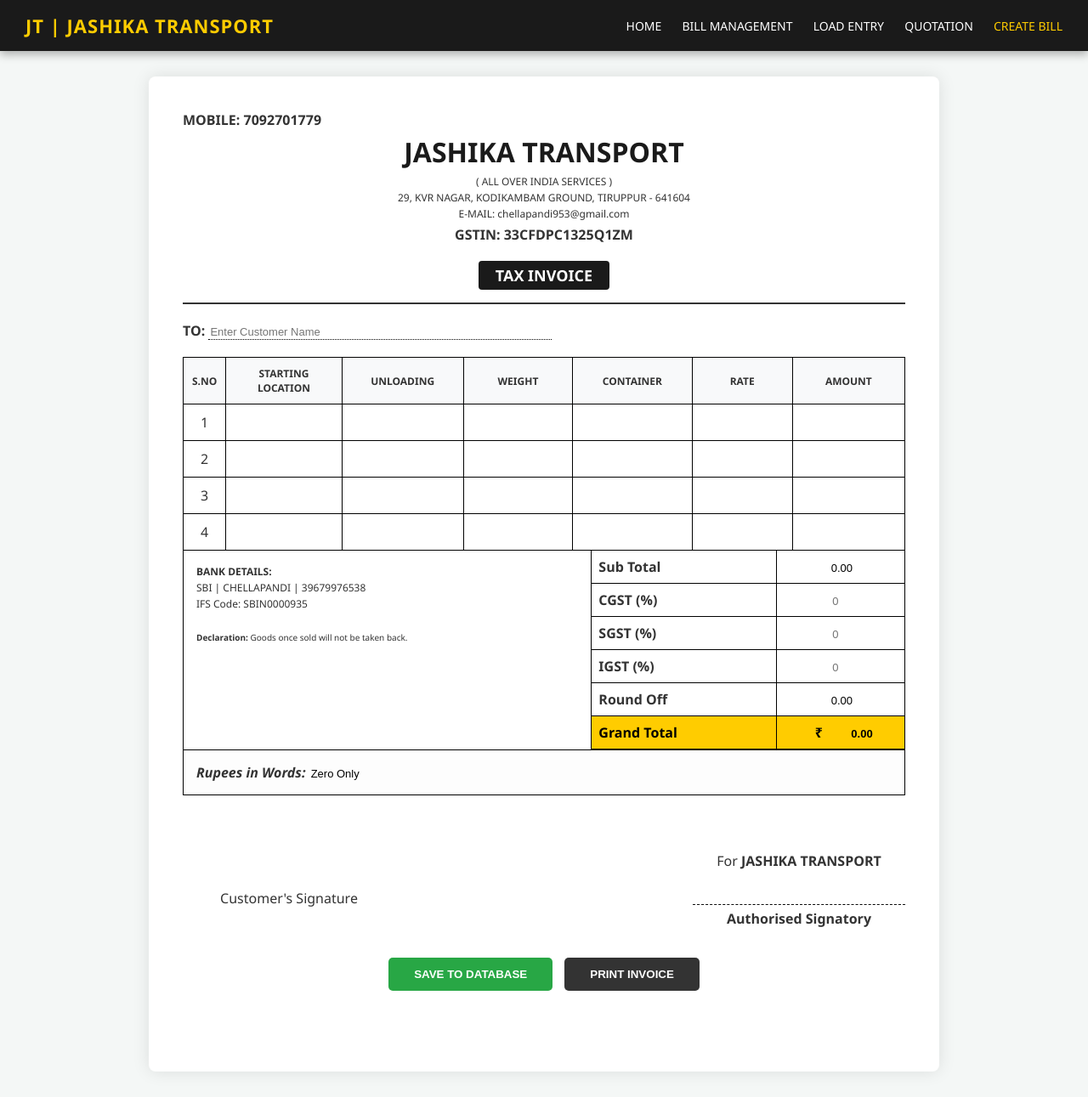
After one commit to MUNIYAPPAN-AI/jashika-transport, a Flask app: template templates/bill_2.html in a window 1280 px wide. The commit adds this page. Shown: the whole page at 85% size. Run offline with Flask 3, Linux system fonts and the light colour scheme; the template is opened without the code that fills it, so the values that code supplies are empty.

Commit message:
PDF layout fixed and alignment updated

```diff
--- /dev/null
+++ b/templates/bill_2.html
@@ -0,0 +1,313 @@
+<!DOCTYPE html>
+<html lang="en">
+<head>
+    <meta charset="UTF-8">
+    <meta name="viewport" content="width=device-width, initial-scale=1.0">
+    <title>Tax Invoice - Jashika Transport</title>
+    <style>
+        /* --- DASHBOARD LUXURY STYLE --- */
+        body {
+            font-family: 'Segoe UI', Arial, sans-serif;
+            margin: 0;
+            background-color: #f4f7f6;
+            color: #333;
+        }
+
+        .navbar {
+            background: #1a1a1a;
+            padding: 15px 30px;
+            display: flex;
+            justify-content: space-between;
+            align-items: center;
+            color: #ffcc00;
+            box-shadow: 0 4px 10px rgba(0,0,0,0.3);
+        }
+
+        .navbar .logo {
+            font-size: 22px;
+            font-weight: bold;
+            letter-spacing: 1px;
+        }
+
+        .nav-links a {
+            color: white;
+            text-decoration: none;
+            margin-left: 20px;
+            font-weight: 500;
+            font-size: 14px;
+            transition: 0.3s;
+        }
+
+        .nav-links a:hover, .nav-links a.active {
+            color: #ffcc00;
+        }
+
+        /* --- BILL CONTAINER STYLE --- */
+        .bill-wrapper {
+            background: white;
+            width: 850px;
+            margin: 30px auto;
+            padding: 40px;
+            box-shadow: 0 0 20px rgba(0,0,0,0.1);
+            border-radius: 8px;
+        }
+
+        .header {
+            text-align: center;
+            border-bottom: 2px solid #333;
+            padding-bottom: 15px;
+            margin-bottom: 20px;
+        }
+
+        .company-name {
+            font-size: 32px;
+            font-weight: bold;
+            margin: 5px 0;
+            color: #1a1a1a;
+        }
+
+        .address-bar {
+            font-size: 12px;
+            margin: 2px 0;
+        }
+
+        .quotation-title {
+            display: inline-block;
+            margin-top: 15px;
+            padding: 5px 20px;
+            background: #1a1a1a;
+            color: white;
+            font-size: 18px;
+            font-weight: bold;
+            border-radius: 4px;
+        }
+
+        table {
+            width: 100%;
+            border-collapse: collapse;
+            margin-top: 20px;
+        }
+
+        th, td {
+            border: 1px solid #000;
+            padding: 10px;
+            text-align: center;
+        }
+
+        th {
+            background-color: #f8f9fa;
+            font-size: 12px;
+            text-transform: uppercase;
+        }
+
+        .editable-cell {
+            width: 95%;
+            border: none;
+            text-align: center;
+            font-size: 13px;
+            outline: none;
+            background: transparent;
+        }
+
+        .bottom-container {
+            display: flex;
+            border: 1px solid #000;
+            border-top: none;
+        }
+
+        .bank-details {
+            width: 55%;
+            padding: 15px;
+            border-right: 1px solid #000;
+            line-height: 1.6;
+            font-size: 12px;
+        }
+
+        .total-section {
+            width: 45%;
+        }
+
+        .total-row {
+            display: flex;
+            border-bottom: 1px solid #000;
+        }
+
+        .label {
+            width: 60%;
+            padding: 8px;
+            text-align: left;
+            border-right: 1px solid #000;
+            font-weight: bold;
+        }
+
+        .value {
+            width: 40%;
+            padding: 8px;
+            text-align: right;
+        }
+
+        .grand-total {
+            background-color: #ffcc00;
+            color: #000;
+            font-weight: bold;
+            font-size: 16px;
+        }
+
+        .words-section {
+            border: 1px solid #000;
+            border-top: none;
+            padding: 15px;
+            font-style: italic;
+            background: #fdfdfd;
+        }
+
+        .signature-section {
+            display: flex;
+            justify-content: space-between;
+            margin-top: 50px;
+        }
+
+        .sign-box {
+            text-align: center;
+            width: 250px;
+        }
+
+        .auth-sign {
+            border-top: 1px dashed #000;
+            margin-top: 40px;
+            padding-top: 5px;
+            font-weight: bold;
+        }
+
+        .btn-container {
+            margin-top: 30px;
+            text-align: center;
+            padding-bottom: 50px;
+        }
+
+        .save-btn {
+            background-color: #28a745;
+            color: white;
+            padding: 12px 30px;
+            border: none;
+            border-radius: 5px;
+            font-weight: bold;
+            cursor: pointer;
+            margin: 5px;
+            transition: 0.3s;
+        }
+
+        .save-btn:hover { background-color: #218838; }
+
+        @media print {
+            .no-print, .navbar { display: none !important; }
+            body { background: white; }
+            .bill-wrapper { box-shadow: none; margin: 0; width: 100%; border: none; }
+        }
+    </style>
+</head>
+<body>
+
+    <nav class="navbar no-print">
+        <div class="logo">JT | JASHIKA TRANSPORT</div>
+        <div class="nav-links">
+            <a href="/">HOME</a>
+            <a href="/bill_management">BILL MANAGEMENT</a>
+            <a href="/load_entry">LOAD ENTRY</a>
+            <a href="/quotation">QUOTATION</a>
+            <a class="active">CREATE BILL</a>
+        </div>
+    </nav>
+
+    <div class="bill-wrapper">
+        <form action="/save_bill2" method="POST">
+            <div class="header">
+                <p style="text-align: left; margin: 0; font-weight: bold;">MOBILE: 7092701779</p>
+                <h1 class="company-name">JASHIKA TRANSPORT</h1>
+                <p class="address-bar">( ALL OVER INDIA SERVICES )</p>
+                <p class="address-bar">29, KVR NAGAR, KODIKAMBAM GROUND, TIRUPPUR - 641604</p>
+                <p class="address-bar">E-MAIL: chellapandi953@gmail.com</p>
+                <p style="font-weight: bold; margin: 5px 0;">GSTIN: 33CFDPC1325Q1ZM</p>
+                <span class="quotation-title">TAX INVOICE</span>
+            </div>
+
+            <div class="info-section">
+                <p><strong>TO:</strong> <input type="text" name="customer_name" class="editable-cell" style="width: 400px; border-bottom: 1px dotted #000; text-align: left;" placeholder="Enter Customer Name"></p>
+            </div>
+
+            <table>
+                <thead>
+                    <tr>
+                        <th width="5%">S.NO</th>
+                        <th>STARTING LOCATION</th>
+                        <th>UNLOADING</th>
+                        <th>WEIGHT</th>
+                        <th>CONTAINER</th>
+                        <th>RATE</th>
+                        <th>AMOUNT</th>
+                    </tr>
+                </thead>
+                <tbody id="bill-body">
+                    <tr><td>1</td><td><input type="text" name="sl1" class="editable-cell"></td><td><input type="text" name="un1" class="editable-cell"></td><td><input type="text" name="wt1" class="editable-cell"></td><td><input type="text" name="tc1" class="editable-cell"></td><td><input type="text" name="rate1" class="editable-cell"></td><td><input type="number" name="amt1" class="editable-cell line-amt" oninput="calculateTotal()"></td></tr>
+                    <tr><td>2</td><td><input type="text" name="sl2" class="editable-cell"></td><td><input type="text" name="un2" class="editable-cell"></td><td><input type="text" name="wt2" class="editable-cell"></td><td><input type="text" name="tc2" class="editable-cell"></td><td><input type="text" name="rate2" class="editable-cell"></td><td><input type="number" name="amt2" class="editable-cell line-amt" oninput="calculateTotal()"></td></tr>
+                    <tr><td>3</td><td><input type="text" name="sl3" class="editable-cell"></td><td><input type="text" name="un3" class="editable-cell"></td><td><input type="text" name="wt3" class="editable-cell"></td><td><input type="text" name="tc3" class="editable-cell"></td><td><input type="text" name="rate3" class="editable-cell"></td><td><input type="number" name="amt3" class="editable-cell line-amt" oninput="calculateTotal()"></td></tr>
+                    <tr><td>4</td><td><input type="text" name="sl4" class="editable-cell"></td><td><input type="text" name="un4" class="editable-cell"></td><td><input type="text" name="wt4" class="editable-cell"></td><td><input type="text" name="tc4" class="editable-cell"></td><td><input type="text" name="rate4" class="editable-cell"></td><td><input type="number" name="amt4" class="editable-cell line-amt" oninput="calculateTotal()"></td></tr>
+                </tbody>
+            </table>
+
+            <div class="bottom-container">
+                <div class="bank-details">
+                    <strong>BANK DETAILS:</strong><br>
+                    SBI | CHELLAPANDI | 39679976538<br>
+                    IFS Code: SBIN0000935<br><br>
+                    <small><strong>Declaration:</strong> Goods once sold will not be taken back.</small>
+                </div>
+                <div class="total-section">
+                    <div class="total-row"><div class="label">Sub Total</div><div class="value"><input type="text" id="sub_total" name="sub_total" class="editable-cell" readonly value="0.00"></div></div>
+                    <div class="total-row"><div class="label">CGST (%)</div><div class="value"><input type="number" id="cgst_per" name="cgst_per" class="editable-cell" placeholder="0" oninput="calculateTotal()"></div></div>
+                    <div class="total-row"><div class="label">SGST (%)</div><div class="value"><input type="number" id="sgst_per" name="sgst_per" class="editable-cell" placeholder="0" oninput="calculateTotal()"></div></div>
+                    <div class="total-row"><div class="label">IGST (%)</div><div class="value"><input type="number" id="igst_per" name="igst_per" class="editable-cell" placeholder="0" oninput="calculateTotal()"></div></div>
+                    <div class="total-row"><div class="label">Round Off</div><div class="value"><input type="text" id="round_off" name="round_off" class="editable-cell" value="0.00" oninput="calculateTotal()"></div></div>
+                    <div class="total-row grand-total"><div class="label">Grand Total</div><div class="value">₹ <input type="text" id="grand_total" name="grand_total" class="editable-cell" style="font-weight: bold; width: 80px;" readonly value="0.00"></div></div>
+                </div>
+            </div>
+
+            <div class="words-section">
+                <strong>Rupees in Words:</strong> <input type="text" id="amt_words" name="amt_words" class="editable-cell" style="width: 80%; text-align: left;" value="Zero Only">
+            </div>
+
+            <div class="signature-section">
+                <div class="sign-box"><br><br><p>Customer's Signature</p></div>
+                <div class="sign-box">
+                    <p>For <strong>JASHIKA TRANSPORT</strong></p>
+                    <div class="auth-sign">Authorised Signatory</div>
+                </div>
+            </div>
+
+            <div class="btn-container no-print">
+                <button type="submit" class="save-btn">SAVE TO DATABASE</button>
+                <button type="button" class="save-btn" style="background-color: #333;" onclick="window.print()">PRINT INVOICE</button>
+            </div>
+        </form>
+    </div>
+
+    <script>
+        function calculateTotal() {
+            let subTotal = 0;
+            document.querySelectorAll('.line-amt').forEach(input => {
+                subTotal += parseFloat(input.value) || 0;
+            });
+
+            document.getElementById('sub_total').value = subTotal.toFixed(2);
+
+            let cgst = (subTotal * (parseFloat(document.getElementById('cgst_per').value) || 0)) / 100;
+            let sgst = (subTotal * (parseFloat(document.getElementById('sgst_per').value) || 0)) / 100;
+            let igst = (subTotal * (parseFloat(document.getElementById('igst_per').value) || 0)) / 100;
+            let roundOff = parseFloat(document.getElementById('round_off').value) || 0;
+
+            let grandTotal = subTotal + cgst + sgst + igst + roundOff;
+            document.getElementById('grand_total').value = grandTotal.toFixed(2);
+        }
+    </script>
+</body>
+</html>
```
Also changed, not shown: templates/create_bill.html (+91 -97 lines).
